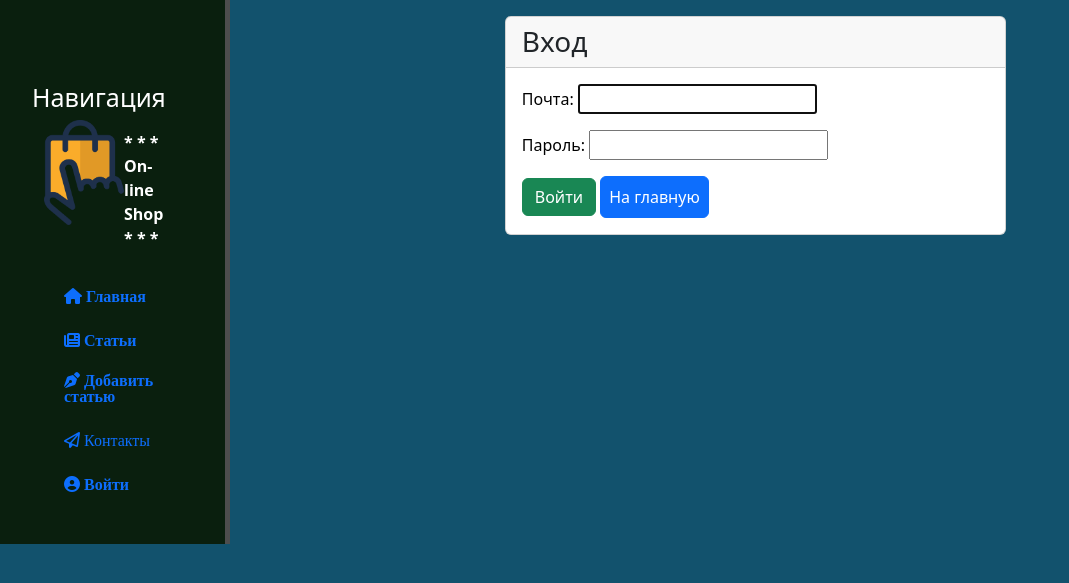
After one commit to asdzog/django_web_project, a Django app: page /users/ in a window 1280 px wide. The commit adds this page. Shown: the top 583 px of the page, without its empty margins (0-1069 px from the left). Run offline with Django 4.2, Linux system fonts and the light colour scheme.

Commit message:
edit app users

```diff
--- a/catalog/templates/catalog/includes/inc_sidebar.html
+++ b/catalog/templates/catalog/includes/inc_sidebar.html
@@ -9,26 +9,25 @@
         <br>
     </div>
     <ul>
+        <li>
             <a href="{% url 'catalog:home' %}">
+                <i class="fa-solid fa-house"> Главная </i></a>
+        </li>
         <li>
-                <i class="fa-solid fa-house"> Главная </i>
+            <a href="{% url 'blog:list' %}">
+                <i class="fa-solid fa-newspaper"> Статьи </i></a>
         </li>
-        </a>
-        <a href="{% url 'blog:list' %}">
         <li>
-                <i class="fa-solid fa-newspaper"> Статьи </i>
+            <a href="{% url 'blog:create' %}">
+                <i class="fa-solid fa-pen-nib"> Добавить статью </i></a>
         </li>
-        </a>
-        <a href="{% url 'blog:create' %}">
         <li>
-                <i class="fa-solid fa-pen-nib"> Добавить статью </i>
+            <a href="{% url 'catalog:contacts' %}">
+                <i class="fa-regular fa-paper-plane"> Контакты </i></a>
         </li>
-        </a>
-        <a href="{% url 'catalog:contacts' %}">
         <li>
-                <i class="fa-regular fa-paper-plane"> Контакты </i>
+            <a href="{% url 'users:login' %}">
+                <i class="fa fa-user-circle"> Войти </i></a>
         </li>
-
-        </a>
     </ul>
 </aside>
--- a/config/settings.py
+++ b/config/settings.py
@@ -42,6 +42,7 @@ INSTALLED_APPS = [
 
     'catalog',
     'blog',
+    'users',
 ]
 
 MIDDLEWARE = [
@@ -82,7 +83,7 @@ DATABASES = {
     'default': {
         'ENGINE': 'django.db.backends.postgresql',
         'NAME': 'dj_wp_project6',
-        'USER': 'postgres',
+        'USER': 'asd',
         'PASSWORD': DB_PSW
     }
 }
@@ -136,3 +137,6 @@ MEDIA_ROOT = os.path.join(BASE_DIR, 'media')
 # https://docs.djangoproject.com/en/4.2/ref/settings/#default-auto-field
 
 DEFAULT_AUTO_FIELD = 'django.db.models.BigAutoField'
+
+AUTH_USER_MODEL = 'users.User'
+LOGIN_REDIRECT_URL = '/'
--- a/config/urls.py
+++ b/config/urls.py
@@ -25,6 +25,7 @@ urlpatterns = [
     path('admin/', admin.site.urls),
     path('catalog/', include('catalog.urls', namespace='catalog')),
     path('blog/', include('blog.urls', namespace='blog')),
+    path('users/', include('users.urls', namespace='users')),
 ] + static(settings.STATIC_URL,
            document_root=settings.STATIC_ROOT) + static(settings.MEDIA_URL,
                                                         document_root=settings.MEDIA_ROOT)
--- /dev/null
+++ b/users/templates/users/login.html
@@ -0,0 +1,20 @@
+{% extends 'catalog/base.html' %}
+
+{% block body_content %}
+<div class="col-12 mt-3">
+    <form class="row" method="post" enctype="multipart/form-data">
+        <div class="col-3"></div>
+        <div class="col-6">
+            <div class="card">
+                <h3 class="card-header">Вход</h3>
+                <div class="card-body">
+                    {% csrf_token %}
+                    {{ form.as_p }}
+                    <button type="submit" class="btn btn-success">Войти</button>
+                    <a href="{% url 'catalog:home' %}" class="p-2 btn btn-primary">На главную</a>
+                </div>
+            </div>
+        </div>
+    </form>
+</div>
+{% endblock %}
--- /dev/null
+++ b/users/urls.py
@@ -0,0 +1,11 @@
+from django.contrib.auth.views import LoginView
+from django.urls import path
+
+from users.apps import UsersConfig
+
+app_name = UsersConfig.name
+
+
+urlpatterns = [
+    path('', LoginView.as_view(template_name='users/login.html'), name='login'),
+]
```
Also changed, not shown: users/management/commands/ccsu.py (added, +18 -0 lines). Lines whose indentation alone changed are shown as unchanged.
